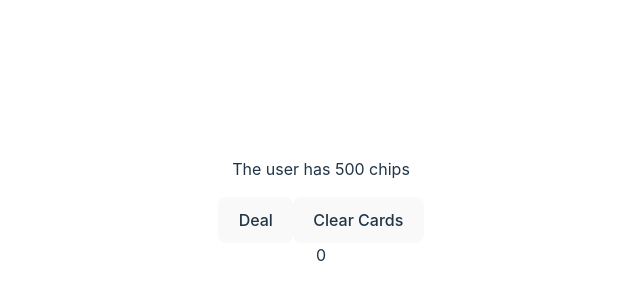
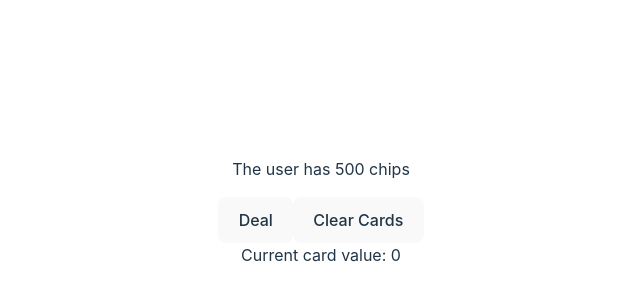
Before and after one commit to Kmurphy24/Casino-App, a React (Vite) app: page / in a window 1280 px wide. Shown: the part 196-496 px from the top of the page, without its empty margins (319-959 px from the left). Built offline with nearby package versions, Linux system fonts and the light colour scheme.

Commit message:
adjusted score section. added text

```diff
--- a/src/App.tsx
+++ b/src/App.tsx
@@ -90,7 +90,6 @@ function App() {
   return (
     <>
       <div className="p-4">The user has {chips} chips</div>
-      {userScore.score > 21 && <div>Player Bust</div>}
       <button
         onClick={dealTwoCards}
         disabled={userScore.score >= 21}
@@ -108,6 +107,8 @@ function App() {
         ))}
       </div>
       <div>
+        {userScore.score > 21 && <div>Player Bust</div>}
+        Current card value:&nbsp;
         {userScore.score}
         {userScore.secondaryScore > 0 && ` / ${userScore.secondaryScore}`}
       </div>
```
